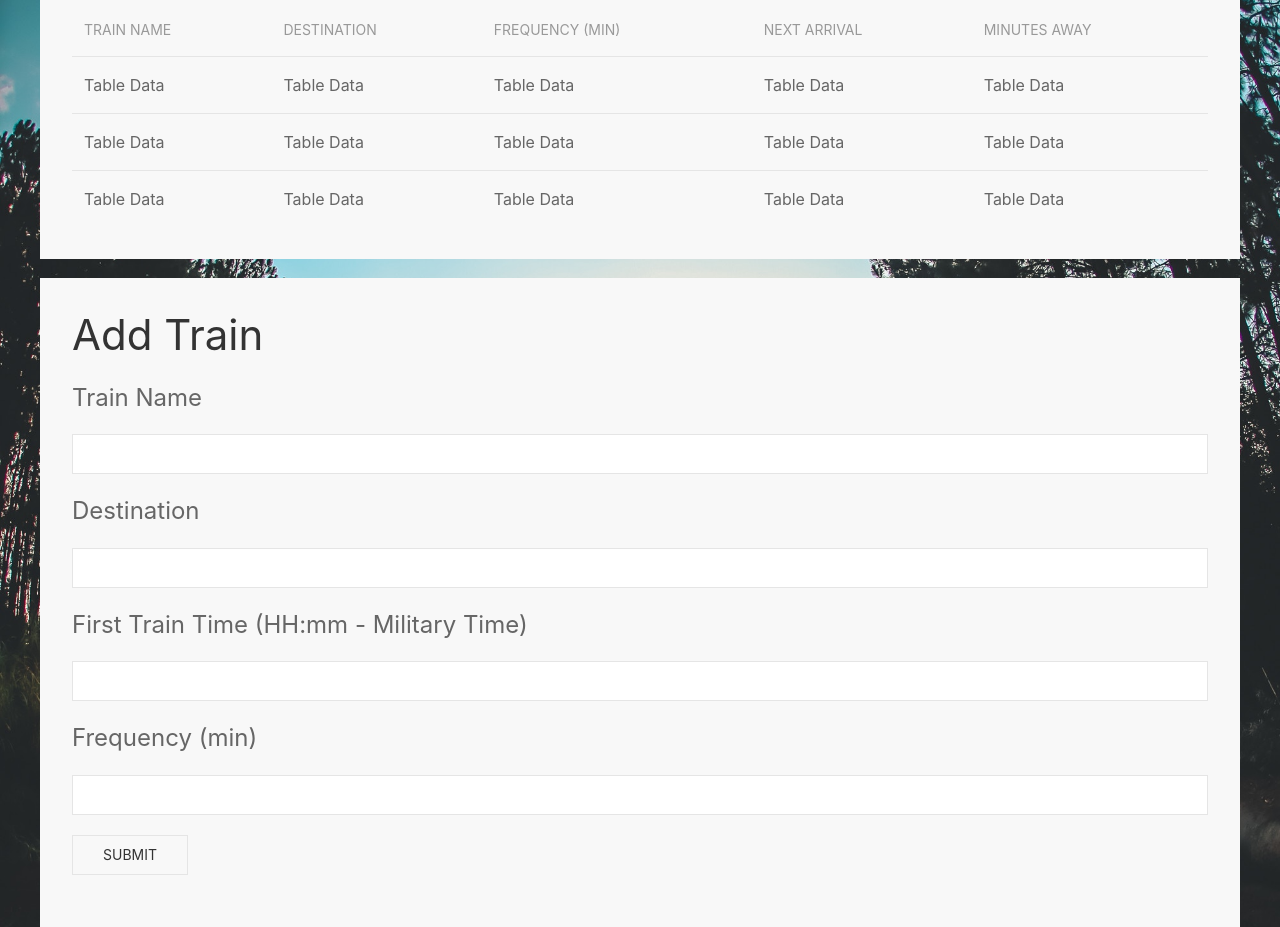
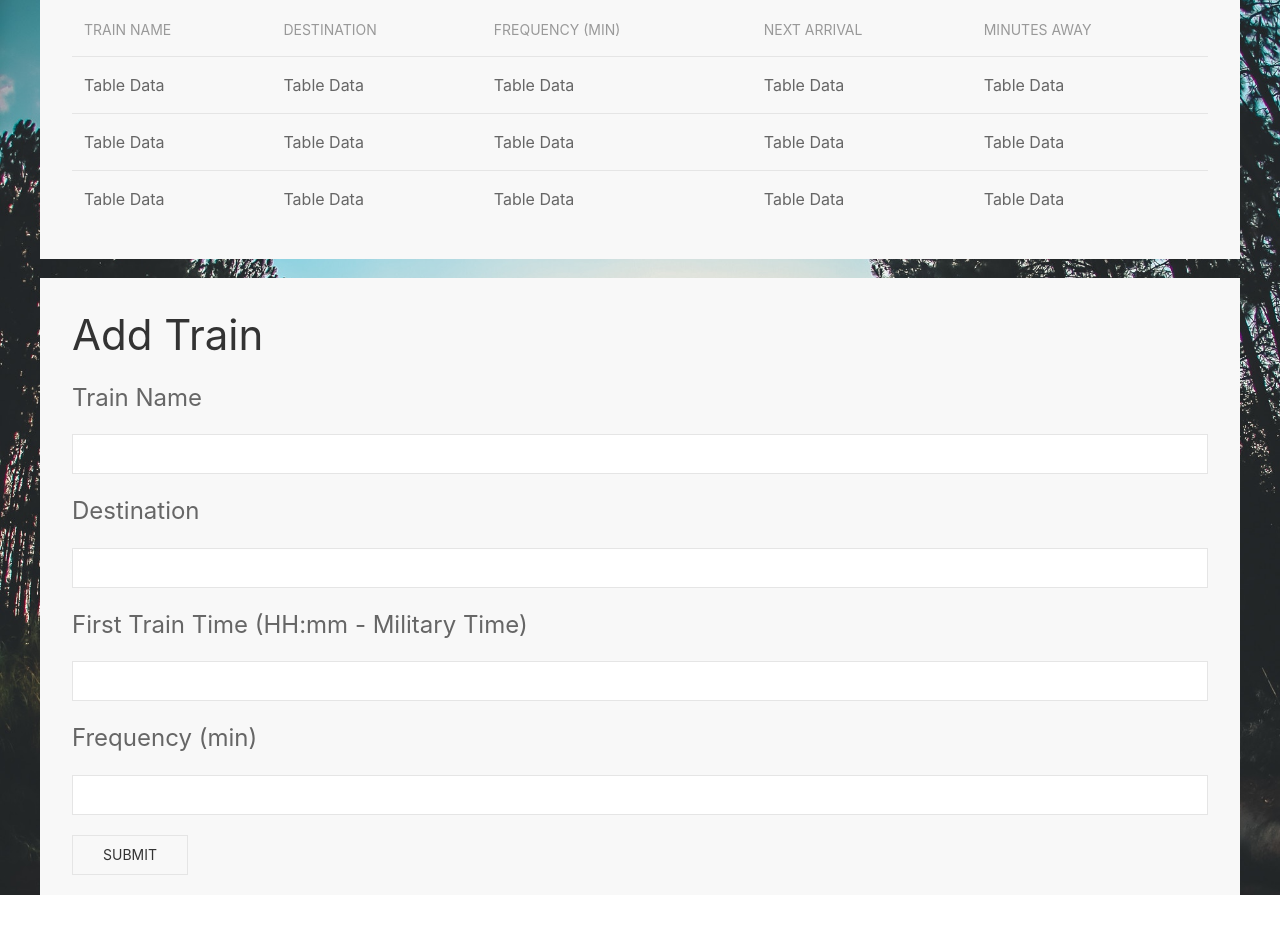
Before and after one commit to Sapulsic/TrainTime, a plain HTML site: page index.html in a window 1280 px wide. Shown: the part 317-1244 px from the top of the page. After the commit the page ends 1212 px from the top, so only its background shows below. Drawn offline with nearby package versions, Linux system fonts and the light colour scheme.

Commit message:
style changes

```diff
--- a/assets/css/style.css
+++ b/assets/css/style.css
@@ -35,5 +35,5 @@ body {
 
 #addTrain {
     margin: 1.5% auto 0;
-    padding: 2.5%;
+    padding: 2.5% 2.5% 0;
 }
```
